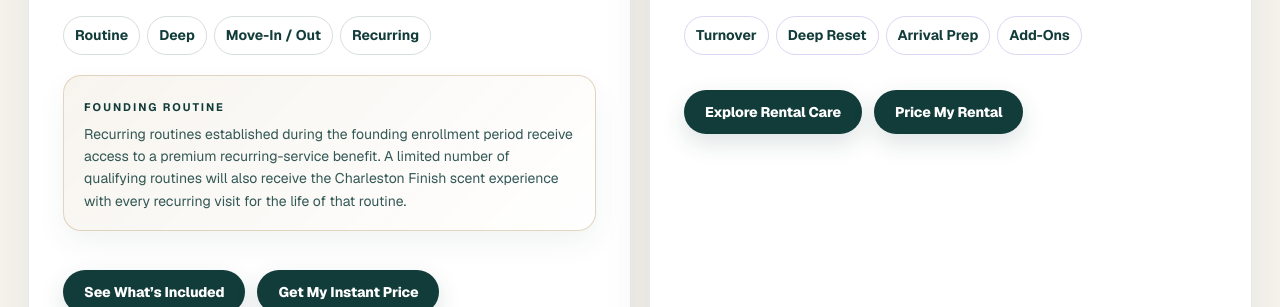
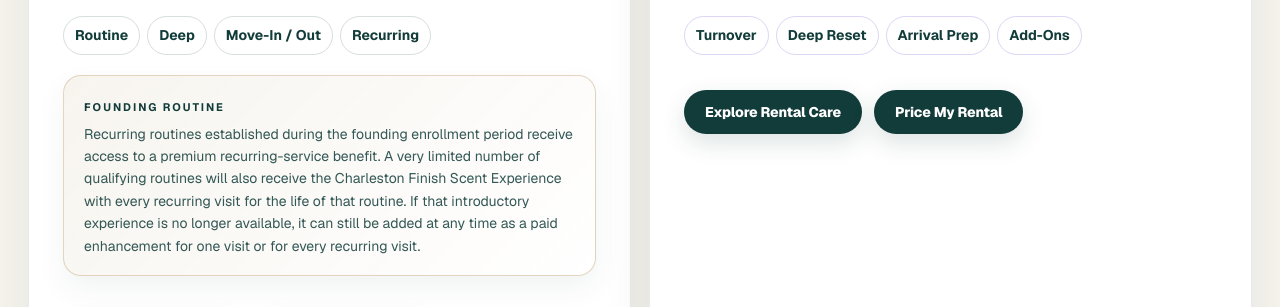
Before and after one commit to christophercompton843/charleston-clean-routine, a Next.js app: page / in a window 1280 px wide. Shown: the part 2000-2307 px from the top of the page. Built offline with nearby package versions, Linux system fonts and the light colour scheme.

Commit message:
Clarify Charleston Finish scent benefit and paid option

```diff
--- a/app/page.tsx
+++ b/app/page.tsx
@@ -126,9 +126,11 @@ export default function Home() {
                 <span>Founding Routine</span>
                 <p>
                   Recurring routines established during the founding enrollment period
-                  receive access to a premium recurring-service benefit. A limited number
-                  of qualifying routines will also receive the Charleston Finish scent
-                  experience with every recurring visit for the life of that routine.
+                  receive access to a premium recurring-service benefit. A very limited
+                  number of qualifying routines will also receive the Charleston Finish
+                  Scent Experience with every recurring visit for the life of that routine.
+                  If that introductory experience is no longer available, it can still be
+                  added at any time as a paid enhancement for one visit or for every recurring visit.
                 </p>
               </div>
               <div className="hero-actions">
```
